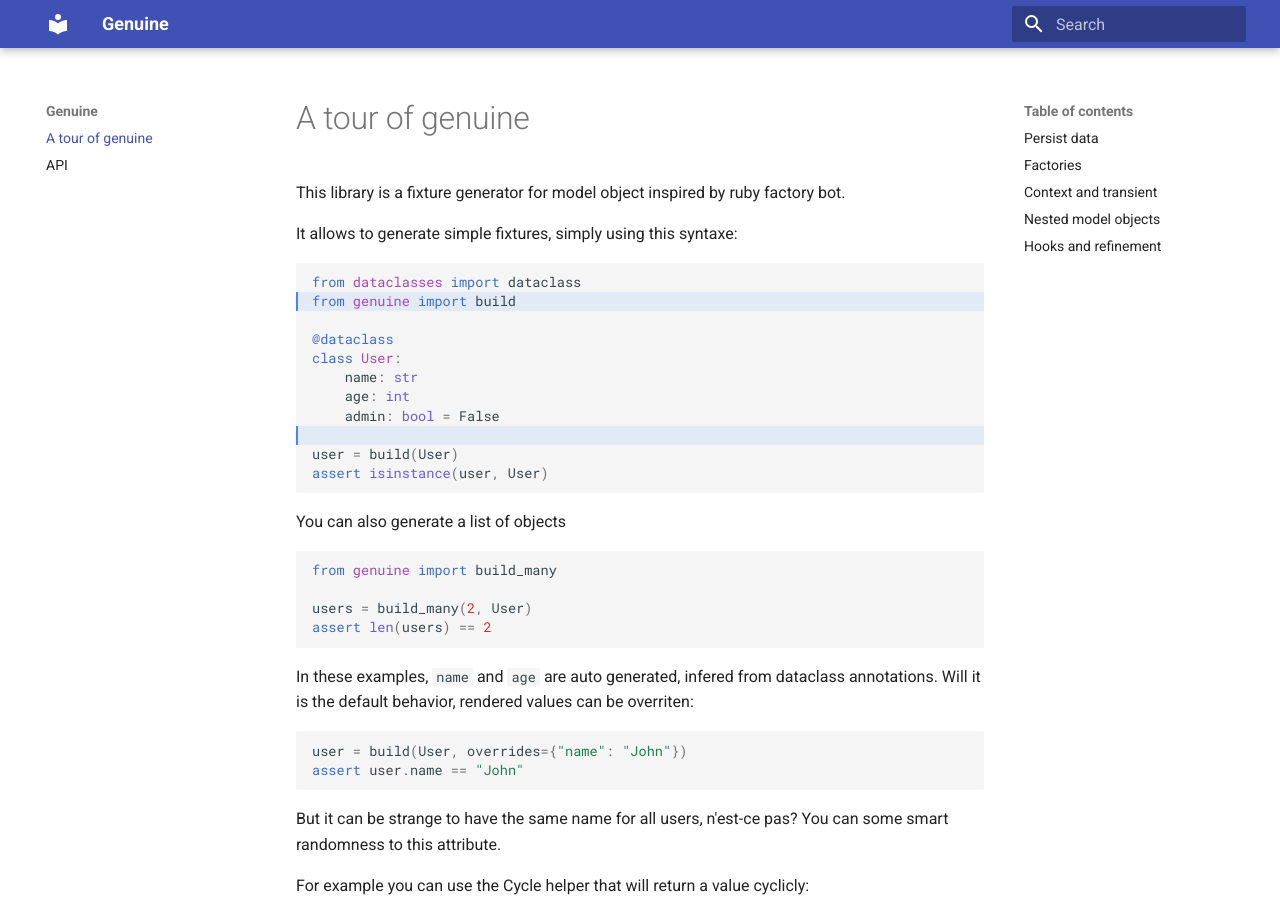
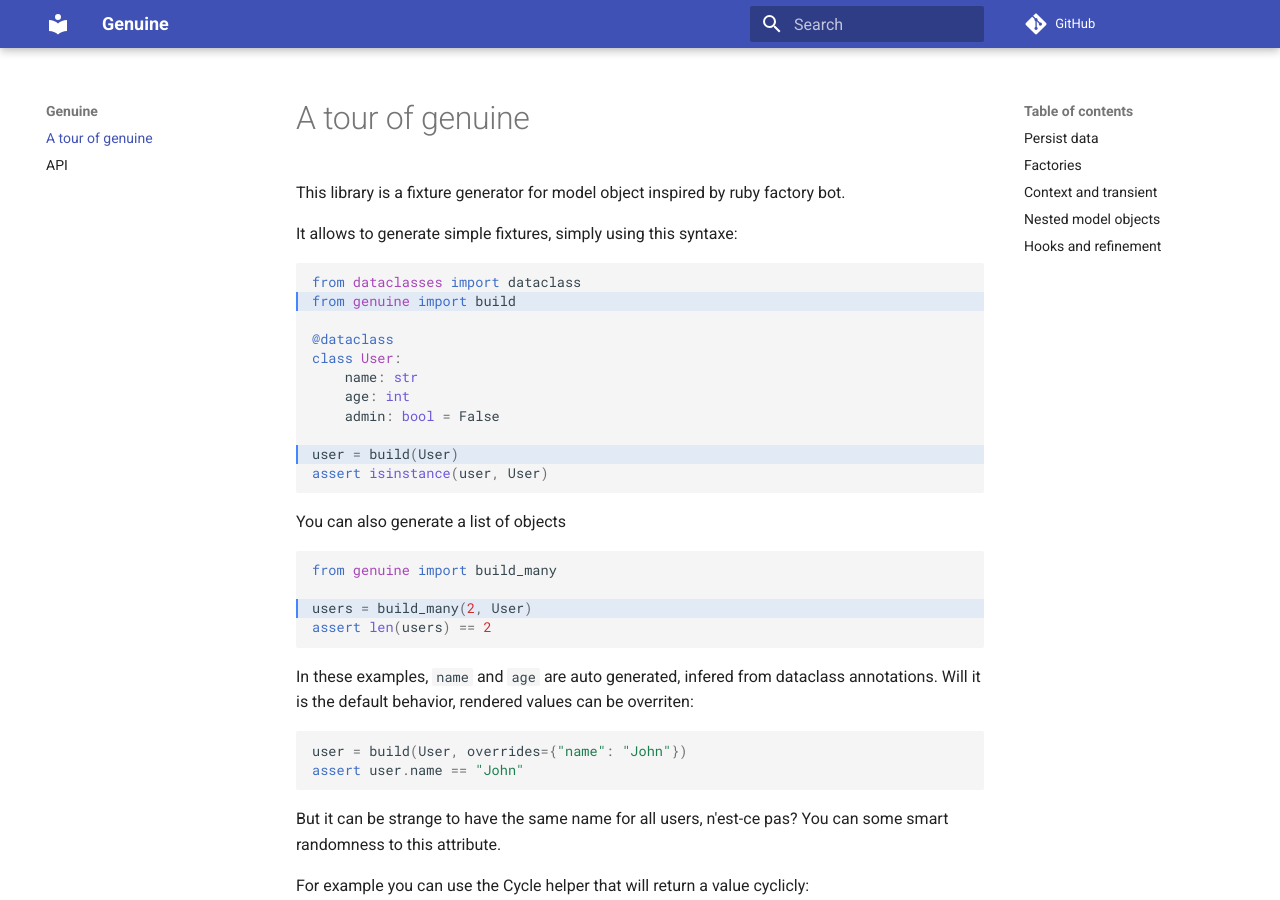
Before and after one commit to johnnoone/genuine, an MkDocs documentation site: the page built from docs/index.md, in a window 1280 px wide and 900 px high. Built offline with MkDocs 1.6.1 and Material for MkDocs 9.7.7, drawn with Linux system fonts in a browser that asks for light colours; comment, search, counter and statistics services are not loaded.

Commit message:
add repo to doc

````diff
--- a/docs/index.md
+++ b/docs/index.md
@@ -4,7 +4,7 @@ This library is a fixture generator for model object inspired by ruby factory bo
 
 It allows to generate simple fixtures, simply using this syntaxe:
 
-```python hl_lines="2 9"
+```python hl_lines="2 10"
 from dataclasses import dataclass
 from genuine import build
 
@@ -20,7 +20,7 @@ assert isinstance(user, User)
 
 You can also generate a list of objects
 
-```python
+```python hl_lines="3"
 from genuine import build_many
 
 users = build_many(2, User)
--- a/mkdocs.yml
+++ b/mkdocs.yml
@@ -1,6 +1,8 @@
 site_name: Genuine
 theme:
   name: material
+
+repo_url: https://github.com/johnnoone/genuine
 
 plugins:
   - search
````
